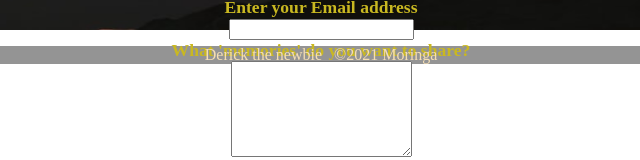
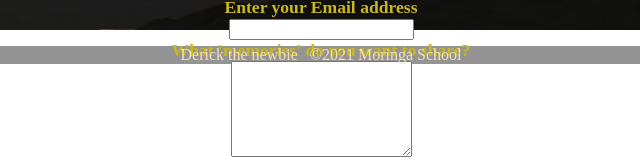
Before and after one commit to OGENDI/Derick_Site, a plain HTML site: page index.html in a window 1280 px wide. Shown: the part 992-1152 px from the top of the page, 319-959 px from the left. Drawn offline with Linux system fonts and the light colour scheme.

Commit message:
Modified footer

```diff
--- a/index.html
+++ b/index.html
@@ -67,7 +67,7 @@
 
     </div>
     <footer>
-        <p>Derick the newbie &nbsp;&nbsp;&COPY;2021 Moringa</p>
+        <p>Derick the newbie &nbsp;&nbsp;&COPY;2021 Moringa School</p>
     </footer>
 </body>
 </html>
```
